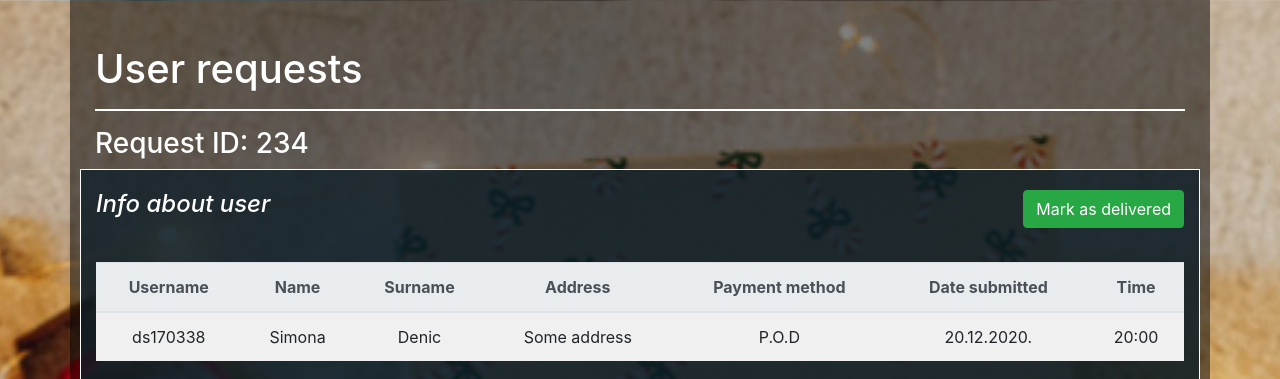
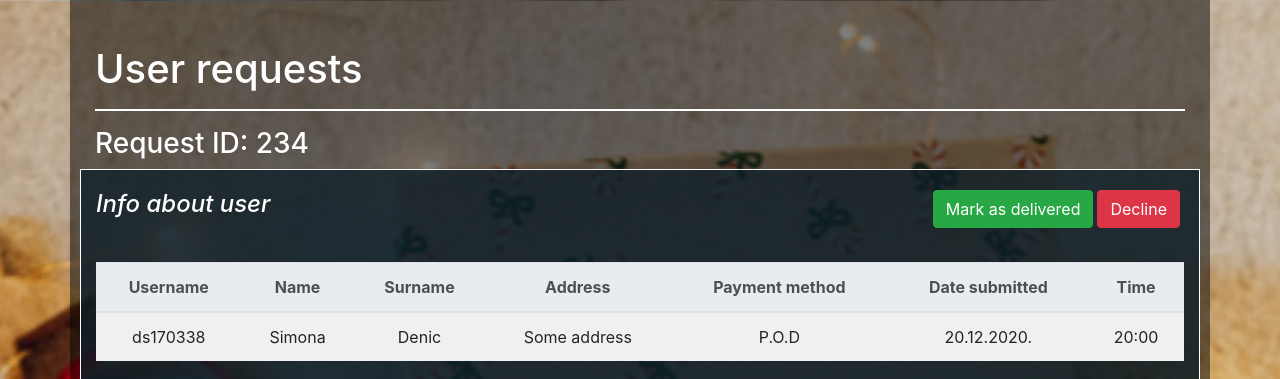
Before and after one commit to DSim0111/ProjekatPSI_MTS, a PHP site: page /showUserRequest.html in a window 1280 px wide. Shown: the top 379 px of the page. Run offline with PHP 8.4, Linux system fonts and the light colour scheme.

Commit message:
Rezultat FR faze

```diff
--- a/faza2/prototip/registerAdmin.html
+++ b/faza2/prototip/registerAdmin.html
@@ -26,7 +26,7 @@
 
             <p>Admin's phone number</p>
             <input type="text" name="username" placeholder="Enter phone number">
-			<input type="text" name="username" placeholder="Enter Password">
+
 			<p>Username</p>
 			<input type="text" name="username" placeholder="Enter Username">
 			<p>Password</p>
--- a/faza2/prototip/showUserRequest.css
+++ b/faza2/prototip/showUserRequest.css
@@ -6,6 +6,11 @@ body{
 	background-size:cover;
 	background-position:center;
 	font-family:sans-serif;
+
+}
+.float-right{
+
+	margin-right:4px;
 
 }
 .myContainer{
--- a/faza2/prototip/showUserRequest.html
+++ b/faza2/prototip/showUserRequest.html
@@ -18,6 +18,7 @@
                   <div class="row">
                       <div class="col-sm-12 requestEnvelope" align="center">
                          <h4 class="float-left"><i>Info about user</i></h4>
+						 <button class="btn btn-danger inline float-right">Decline</button>
                          <button class="btn btn-success inline float-right">Mark as delivered</button>
                          <br>
                          <br>
```
Also changed, not shown: 16 other files.
